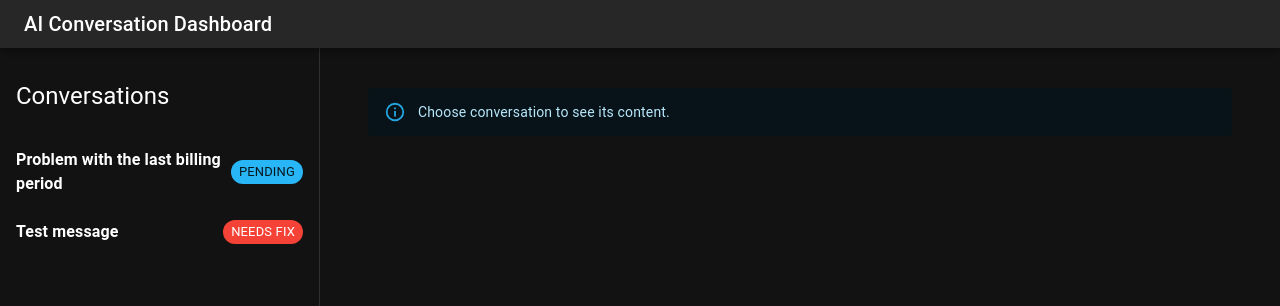
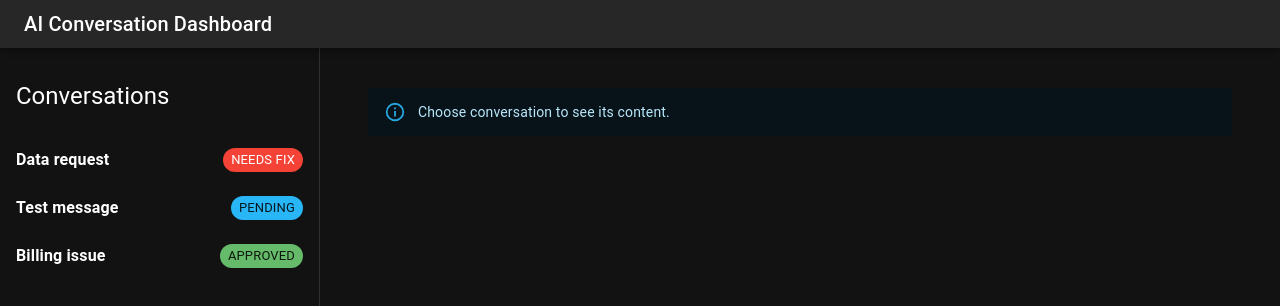
Before and after one commit to Spythere/ai-review-dashboard, a React (Vite) app: page / in a window 1280 px wide. Shown: the top 306 px of the page. Built offline with nearby package versions, Linux system fonts and the light colour scheme.

Commit message:
chore(mocks): improved mock data

```diff
--- a/src/data/mockData.ts
+++ b/src/data/mockData.ts
@@ -3,35 +3,17 @@ import type { Conversation } from '../types';
 export const mockConversationItems: Conversation[] = [
   {
     id: '1',
-    title: 'Problem with the last billing period',
-    reviewStatus: 'Pending',
-    lastUpdatedTimestamp: Date.now(),
-    category: 'Finances',
+    title: 'Data request',
+    reviewStatus: 'Needs Fix',
+    lastUpdatedTimestamp: 1774011539000,
+    category: 'Bug',
     city: 'Wrocław',
     messages: [
-      { id: 'm1', sender: 'Customer', content: 'Where is my order?', timestamp: Date.now() },
-      { id: 'm2', sender: 'AI', content: 'It is on the way.', timestamp: Date.now() },
-      { id: 'm3', sender: 'AI', content: 'It is on the way.', timestamp: Date.now() },
-      { id: 'm4', sender: 'AI', content: 'It is on the way.', timestamp: Date.now() },
-      { id: 'm5', sender: 'AI', content: 'It is on the way.', timestamp: Date.now() }
-    ],
-    notes: [
-      {
-        id: 'n1',
-        text: 'To be reviewed later.'
-      }
-    ]
-  },
-  {
-    id: '2',
-    title: 'Test message',
-    reviewStatus: 'Needs Fix',
-    lastUpdatedTimestamp: Date.now(),
-    category: 'Test',
-    city: 'London',
-    messages: [
-      { id: 'm1', sender: 'Customer', content: 'Test message from customer.', timestamp: Date.now() },
-      { id: 'm2', sender: 'AI', content: 'Test message from AI.', timestamp: Date.now() }
+      { id: 'm1', sender: 'Customer', content: 'Where is my order?', timestamp: 1774011536000 },
+      { id: 'm2', sender: 'AI', content: 'It is on the way.', timestamp: 1774011539000 },
+      { id: 'm3', sender: 'AI', content: 'It is on the way.', timestamp: 1774011539000 },
+      { id: 'm4', sender: 'AI', content: 'It is on the way.', timestamp: 1774011539000 },
+      { id: 'm5', sender: 'AI', content: 'It is on the way.', timestamp: 1774011539000 }
     ],
     notes: [
       {
@@ -39,5 +21,41 @@ export const mockConversationItems: Conversation[] = [
         text: 'Needs urgent fix'
       }
     ]
+  },
+  {
+    id: '2',
+    title: 'Test message',
+    reviewStatus: 'Pending',
+    lastUpdatedTimestamp: 1773934485000,
+    category: 'Test',
+    city: 'London',
+    messages: [
+      { id: 'm1', sender: 'Customer', content: 'Test message from customer.', timestamp: 1773934485000 },
+      { id: 'm2', sender: 'AI', content: 'Test message from AI.', timestamp: 1773934485000 }
+    ],
+    notes: []
+  },
+  {
+    id: '3',
+    title: 'Billing issue',
+    reviewStatus: 'Approved',
+    lastUpdatedTimestamp: 1773934485000,
+    category: 'Finances',
+    city: 'Sri Jayawardenepura Kotte',
+    messages: [
+      { id: 'm1', sender: 'Customer', content: 'I have a billing issue with your service.', timestamp: 1773934485000 },
+      {
+        id: 'm2',
+        sender: 'AI',
+        content: 'No problem, please give more information about your issue.',
+        timestamp: 1773934485000
+      }
+    ],
+    notes: [
+      {
+        id: 'n1',
+        text: 'Looks good to me'
+      }
+    ]
   }
 ];
```
